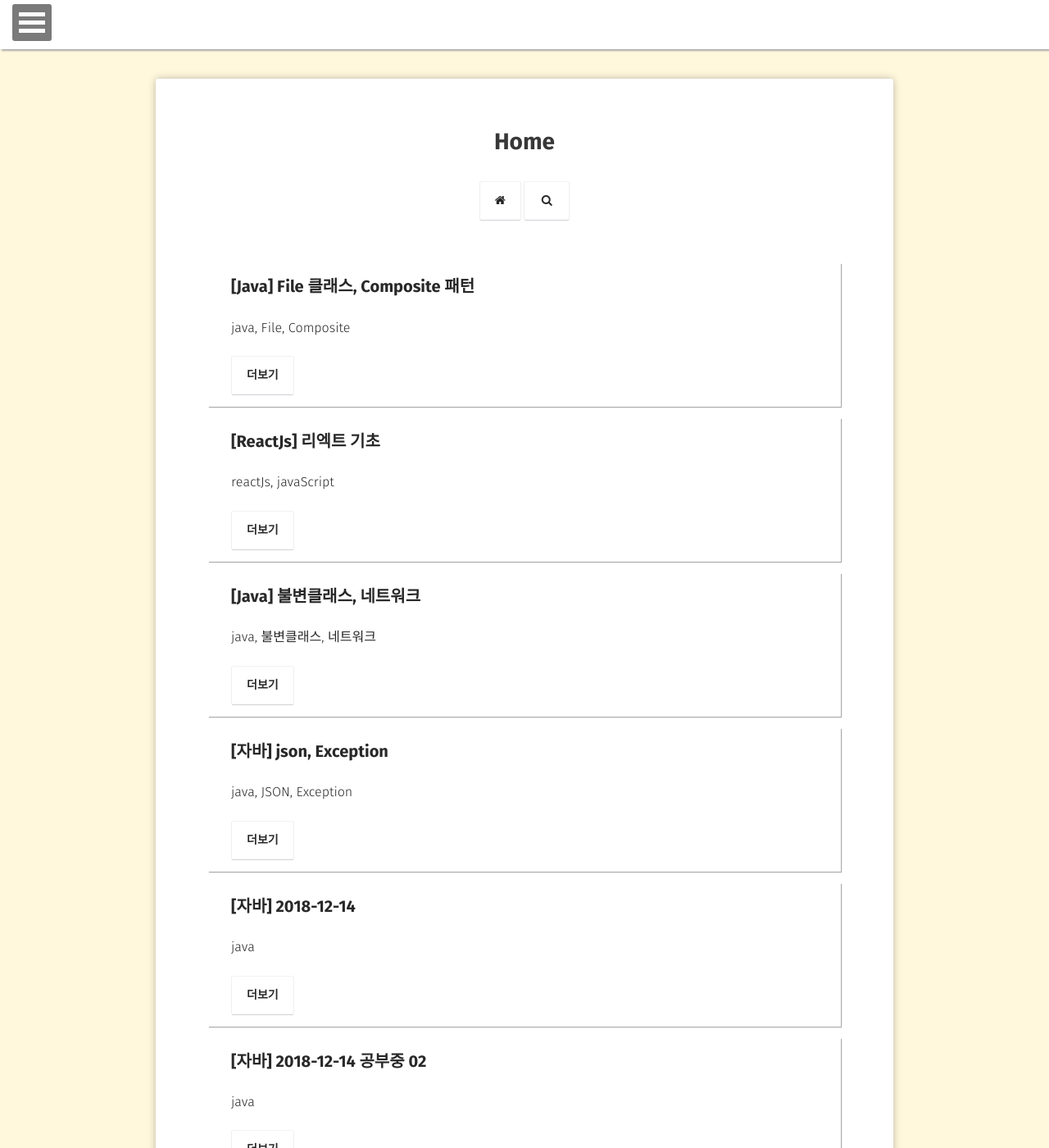
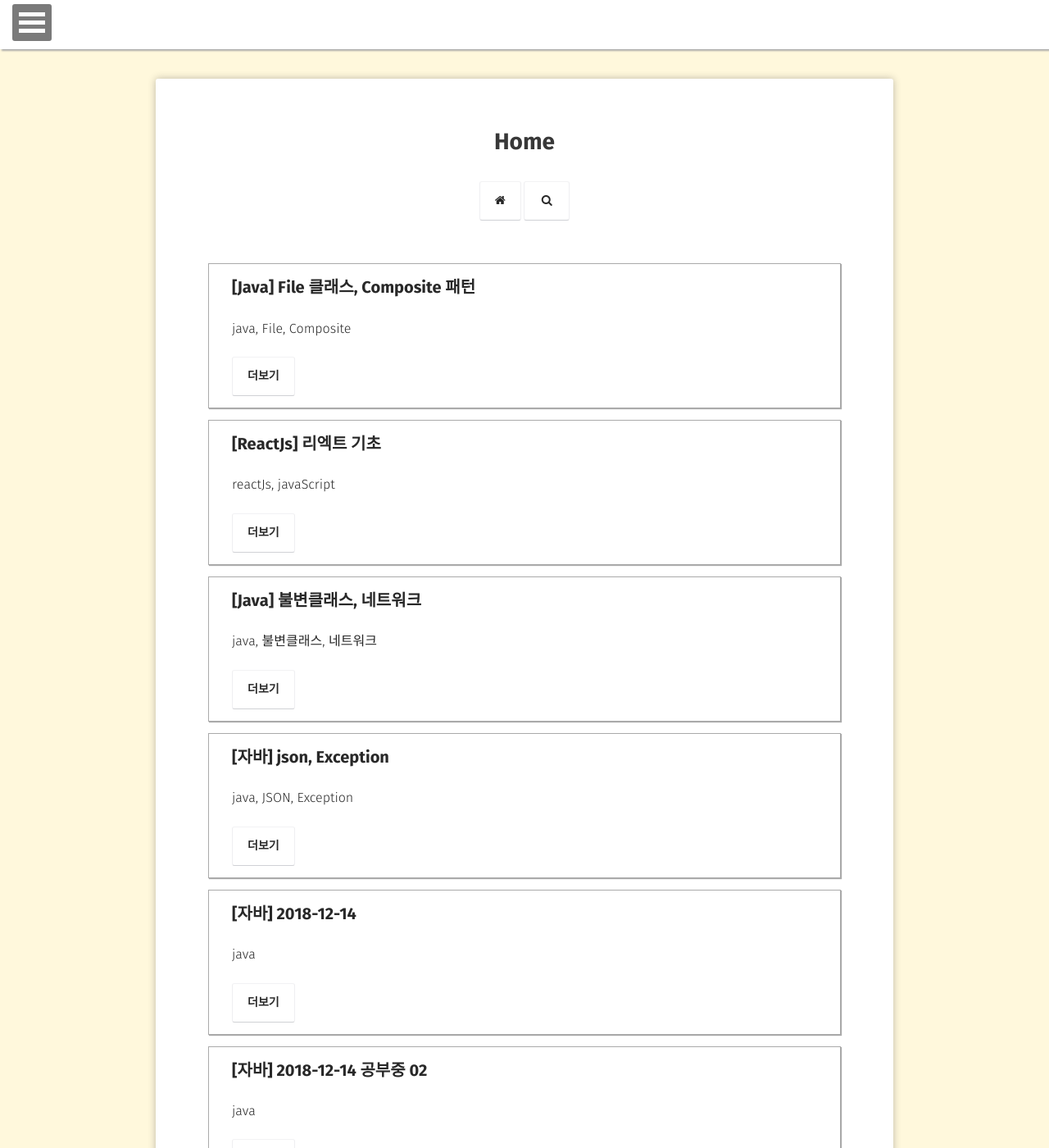
Before and after one commit to choiwono/choiwono.github.io, a Jekyll site: the page built from index.html, in a window 1280 px wide and 1400 px high. Shown: the whole window at 82% size. Built offline with Jekyll 4.4.1, drawn with Linux system fonts in a browser that asks for light colours; some web fonts are replaced.

Commit message:
Update typography.scss

```diff
--- a/_sass/typography.scss
+++ b/_sass/typography.scss
@@ -43,6 +43,7 @@ h3.title a {
 	ul {
 		list-style: none;
 		padding-left: 0;
+		border:1px solid #aaaaaa;
 		box-shadow: 1px 1px 1px #aaaaaa;
 	}
 	li {
```
